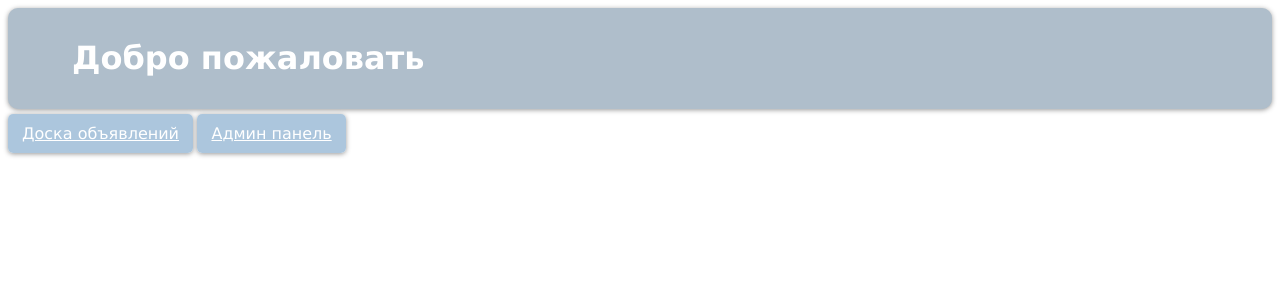
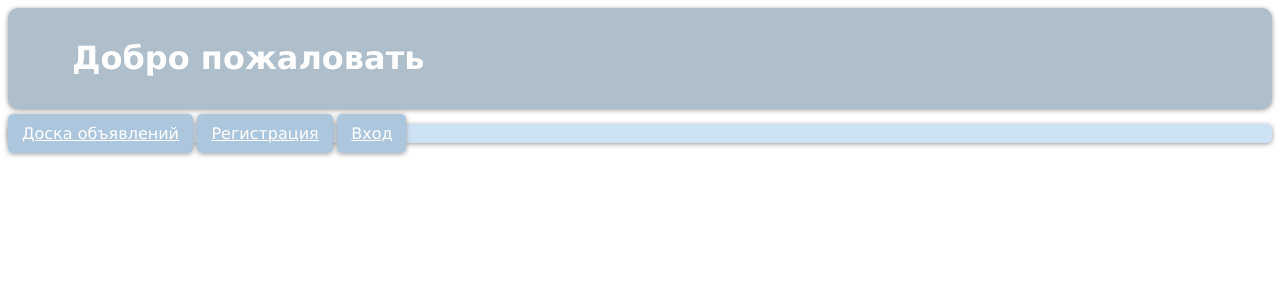
Before and after one commit to molodec1337322/django_site_training, a Django app: template templates/samplesite/index_general.html in a window 1280 px wide. Shown: the top 300 px of the page. Run offline with Django 3.2, Linux system fonts and the light colour scheme; the template is opened without the code that fills it, so the values that code supplies are empty.

Commit message:
Add files via upload

```diff
--- a/static/CSS/basic_for_samplesite.css
+++ b/static/CSS/basic_for_samplesite.css
@@ -14,11 +14,16 @@ body{
 
 nav{
 	margin-top: 15px;
+	border-radius: 5px;
+	color: #FFFFFF;
+	box-shadow: 0px 1px 5px #999;
+	background-color: #CDE2F4;
 }
 
 .navigation_general{
 	border-radius: 5px;
     color: #fff;
+    width: 500s;
     font-family: verdana, 'open sans', sans-serif;
     padding: 10px 14px 10px 14px;
     position: relative;
--- a/templates/layouts/basic_for_samplesite.html
+++ b/templates/layouts/basic_for_samplesite.html
@@ -14,9 +14,18 @@
 
 	<div>
 		<nav>
-			<a class="navigation_general" href="bboard">Доска объявлений</a>
-			<a class="navigation_general" href="admin">Админ панель</a>
+			<a class="navigation_general" href="{% url 'index_bboard' %}">Доска объявлений</a>
+			{% if request.user.is_active %}
+			<a class="navigation_general" href="{% url 'logout' %}">Выход из аккаунта</a>
+			{% else %}
+			<a class="navigation_general" href="{% url 'registration' %}">Регистрация</a>
+			<a class="navigation_general" href="{% url 'login' %}">Вход</a>
+			{% endif %}
 		</nav>
 	</div>
+
+	{% block content %}
+	{% endblock %}
+
 </body>
 </html>
--- /dev/null
+++ b/templates/samplesite/login.html
@@ -0,0 +1,3 @@
+{% extends "layouts/basic_for_auth.html" %}
+
+{% block greetings %} Вход в аккаунт {% endblock %}
--- /dev/null
+++ b/templates/samplesite/register.html
@@ -0,0 +1,3 @@
+{% extends "layouts/basic_for_auth.html" %}
+
+{% block greetings %} Регистрация {% endblock %}
```
Also changed, not shown: static/CSS/basic_for_bboard.css (+9 -0 lines), templates/bboard/create.html (+27 -0 lines), templates/layouts/basic_for_auth.html (added, +9 -0 lines).
